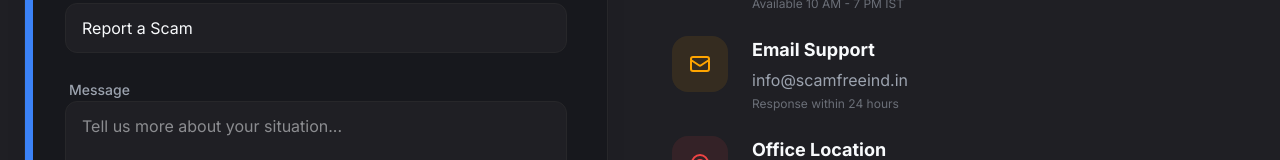
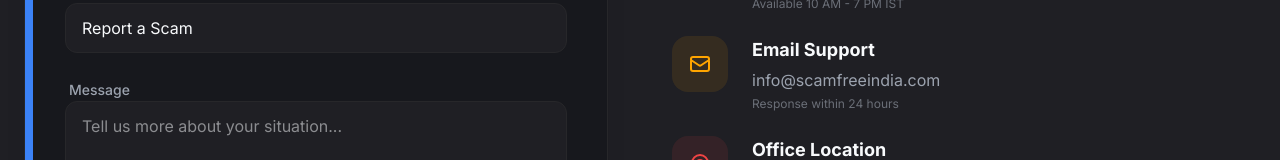
Before and after one commit to scamfreeindia-sfi/scamfreeindia, a Next.js app: page /contact in a window 1280 px wide. Shown: the part 556-716 px from the top of the page. Built offline with nearby package versions, Linux system fonts and the light colour scheme.

Commit message:
feat: implement root layout with SEO metadata and add contact page with inquiry form

```diff
--- a/app/contact/page.tsx
+++ b/app/contact/page.tsx
@@ -79,7 +79,7 @@
                                 className="w-full bg-brand-blue hover:bg-brand-blue/90 text-white font-bold py-4 rounded-xl transition-all shadow-lg shadow-brand-blue/20 active:scale-[0.98]"
                             >
                                 Send Message
-                            </button>read
+                            </button>
                         </form>
                     </div>
 
@@ -114,7 +114,7 @@
                                 </div>
                                 <div>
                                     <h4 className="font-bold text-lg mb-1">Email Support</h4>
-                                    <a href="mailto:info@scamfreeind.in" className="text-brand-secondary hover:text-brand-primary transition-colors">info@scamfreeind.in</a>
+                                    <a href="mailto:info@scamfreeindia.com" className="text-brand-secondary hover:text-brand-primary transition-colors">info@scamfreeindia.com</a>
                                     <p className="text-xs text-brand-secondary/60 mt-1">Response within 24 hours</p>
                                 </div>
                             </div>
--- a/app/layout.tsx
+++ b/app/layout.tsx
@@ -18,55 +18,85 @@
 export const metadata: Metadata = {
   metadataBase: new URL("https://scamfreeind.in"),
   title: {
-    default: "Online Scam & Fraud Recovery Consultancy India | ScamFreeIndia",
+    default: "Online Scam & Fraud Consultancy India | ScamFreeIndia",
     template: "%s | ScamFreeIndia",
   },
-  description: "Victim of an online scam? ScamFreeIndia provides expert consultancy to help you report and recover funds from trading, loan, telegram, and task-based frauds. Act now within 24 hours.",
+
+  // ✅ CLEAN DESCRIPTION (No spam words)
+  description:
+    "Victim of an online scam? ScamFreeIndia provides expert consultancy to help you report cyber fraud cases including trading, loan, telegram, and task-based scams. Get guidance within 24 hours.",
+
+  // ✅ HIGH-QUALITY KEYWORDS
   keywords: [
-    "online scam recovery india",
+    "online scam help india",
     "report online fraud india",
-    "financial cyber crime complaint",
-    "recover money from scammers"
+    "cyber crime complaint india",
+    "financial fraud help india",
+    "telegram scam india",
+    "task scam india",
+    "loan app fraud india",
+    "trading scam india",
+    "investment fraud india",
+    "online fraud support india",
+    "cyber fraud consultancy india",
+    "digital fraud awareness india",
+    "how to report cyber crime india",
+    "scam awareness india",
+    "online safety india",
+    "fraud prevention india",
+    "cyber security awareness india",
+    "fake investment scam india",
+    "crypto scam india",
+    "online cheating help india",
   ],
+
   authors: [{ name: "ScamFreeIndia Team" }],
   creator: "ScamFreeIndia",
   publisher: "ScamFreeIndia",
+
   formatDetection: {
     email: false,
     address: true,
     telephone: true,
   },
+
   robots: {
     index: true,
     follow: true,
     googleBot: {
       index: true,
       follow: true,
-      'max-video-preview': -1,
-      'max-image-preview': 'large',
-      'max-snippet': -1,
+      "max-video-preview": -1,
+      "max-image-preview": "large",
+      "max-snippet": -1,
     },
   },
+
+  // ✅ FIXED OPEN GRAPH (REMOVED RECOVERY)
   openGraph: {
     type: "website",
     locale: "en_IN",
     url: "https://scamfreeind.in",
-    title: "Online Scam & Fraud Recovery Consultancy India | ScamFreeIndia",
-    description: "Expert guidance for recovering funds from online scams. Specialized in trading, loan, and social media fraud cases in India.",
+    title: "Online Scam & Fraud Consultancy India | ScamFreeIndia",
+    description:
+      "Expert consultancy for reporting online scams including trading, loan, and social media fraud cases across India.",
     siteName: "ScamFreeIndia",
     images: [
       {
         url: "/og-image.png",
         width: 1200,
         height: 630,
-        alt: "ScamFreeIndia - Digital Safety & Recovery Consultancy",
+        alt: "ScamFreeIndia - Digital Safety Consultancy",
       },
     ],
   },
+
+  // ✅ FIXED TWITTER
   twitter: {
     card: "summary_large_image",
-    title: "ScamFreeIndia | Recover Your Lost Money",
-    description: "Lost money to online fraud? Get expert help to report and recover your funds. Act within 24 hours for better results.",
+    title: "ScamFreeIndia | Online Fraud Help India",
+    description:
+      "Facing an online scam? Get expert guidance to report cyber fraud cases quickly and safely.",
     images: ["/og-image.png"],
     creator: "@ScamFreeIndia",
   },
@@ -76,9 +106,11 @@
     shortcut: "/logo.png",
     apple: "/logo.png",
   },
+
   verification: {
     google: "0NO7UQZ1Sj52KHXHQpv-_B_lqxQMUBL5Ug6Nij007kk",
   },
+
   other: {
     "facebook-domain-verification": "6rihsqxe1ggn8oocy0yadb61sb8gdp",
   },
@@ -95,62 +127,69 @@
       {
         "@type": "ProfessionalService",
         "@id": "https://scamfreeind.in/#organization",
-        "name": "ScamFreeIndia",
-        "url": "https://scamfreeind.in",
-        "logo": "https://scamfreeind.in/logo.png",
-        "description": "Expert consultancy for online fraud recovery and cyber awareness in India. Specializing in financial cybercrime complaints.",
-        "founder": {
+        name: "ScamFreeIndia",
+        url: "https://scamfreeind.in",
+        logo: "https://scamfreeind.in/logo.png",
+
+        // ✅ FIXED (NO RECOVERY WORD)
+        description:
+          "Expert consultancy for reporting online fraud cases and spreading cyber awareness in India.",
+
+        founder: {
           "@type": "Person",
-          "name": "Jaskaran Singh",
-          "jobTitle": "Founder & Anti-Fraud Specialist"
+          name: "Jaskaran Singh",
+          jobTitle: "Founder & Anti-Fraud Specialist",
         },
-        "address": {
+
+        address: {
           "@type": "PostalAddress",
-          "streetAddress": "Sco 29, Citi Centre, F Block, Aerocity",
-          "addressLocality": "Mohali",
-          "addressRegion": "Punjab",
-          "postalCode": "140306",
-          "addressCountry": "IN"
+          streetAddress: "Sco 29, Citi Centre, F Block, Aerocity",
+          addressLocality: "Mohali",
+          addressRegion: "Punjab",
+          postalCode: "140306",
+          addressCountry: "IN",
         },
-        "telephone": "+91-8054433907",
-        "email": "info@scamfreeind.in",
-        "contactPoint": {
+
+        telephone: "+91-8054433907",
+        email: "info@scamfreeind.in",
+
+        contactPoint: {
           "@type": "ContactPoint",
-          "telephone": "+91-8054433907",
-          "contactType": "customer service",
-          "areaServed": "IN",
-          "availableLanguage": ["en", "hi"]
-        }
+          telephone: "+91-8054433907",
+          contactType: "customer service",
+          areaServed: "IN",
+          availableLanguage: ["en", "hi"],
+        },
       },
+
       {
         "@type": "WebSite",
         "@id": "https://scamfreeind.in/#website",
-        "url": "https://scamfreeind.in",
-        "name": "ScamFreeIndia",
-        "publisher": {
-          "@id": "https://scamfreeind.in/#organization"
-        }
+        url: "https://scamfreeind.in",
+        name: "ScamFreeIndia",
+        publisher: {
+          "@id": "https://scamfreeind.in/#organization",
+        },
       },
+
       {
         "@type": "AboutPage",
         "@id": "https://scamfreeind.in/about",
-        "url": "https://scamfreeind.in/about",
-        "name": "About ScamFreeIndia & Founder Jaskaran Singh"
+        url: "https://scamfreeind.in/about",
+        name: "About ScamFreeIndia & Founder Jaskaran Singh",
       },
+
       {
         "@type": "ContactPage",
         "@id": "https://scamfreeind.in/contact",
-        "url": "https://scamfreeind.in/contact",
-        "name": "Contact ScamFreeIndia"
-      }
-    ]
+        url: "https://scamfreeind.in/contact",
+        name: "Contact ScamFreeIndia",
+      },
+    ],
   };
 
   return (
-    <html
-      lang="en"
-      className={`${inter.variable} h-full antialiased`}
-    >
+    <html lang="en" className={`${inter.variable} h-full antialiased`}>
       <head>
         <Script
           id="json-ld"
```
